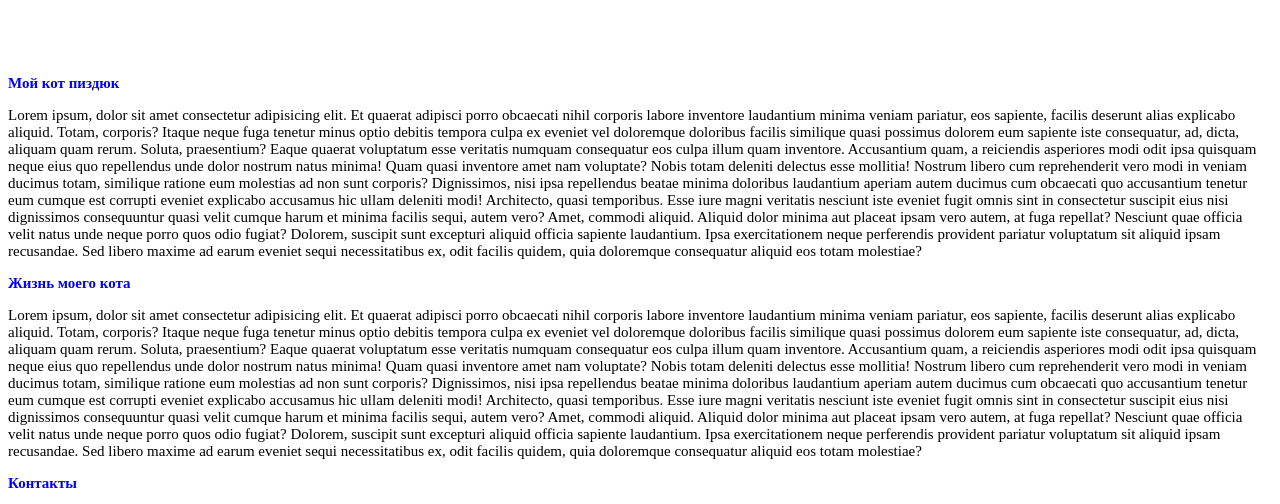
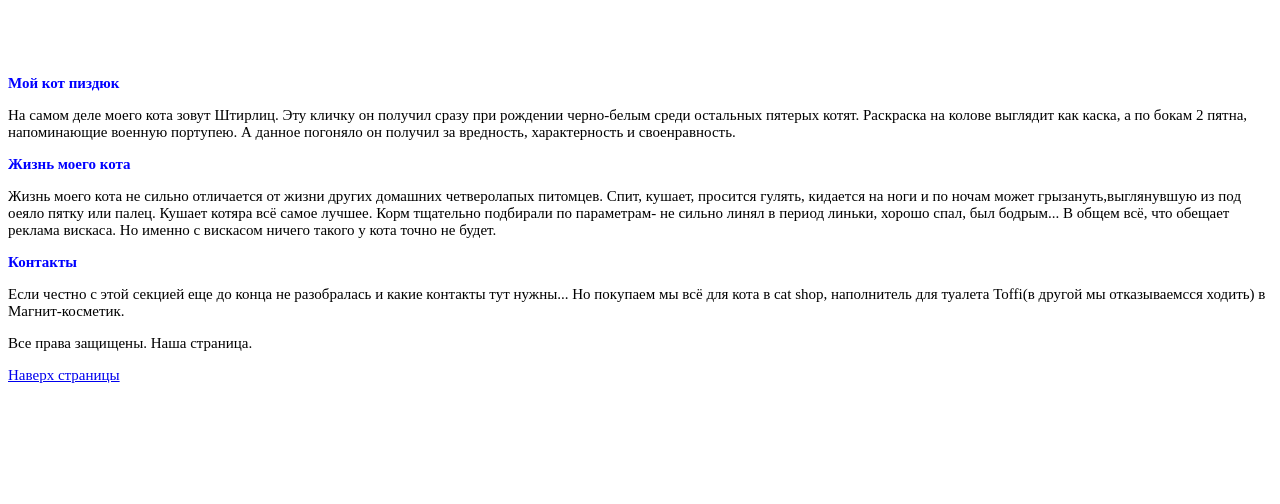
Before and after one commit to Kulichek/WebBasic, a plain HTML site: page index.html in a window 1280 px wide. Shown: the part 235-739 px from the top of the page. Drawn offline with Linux system fonts and the light colour scheme; a web font is replaced by a local one.

Commit message:
мой кот пиздюк

```diff
--- a/index.html
+++ b/index.html
@@ -20,37 +20,22 @@
     <main>
         <section>
             <h2 id="about">Мой кот пиздюк</h2>
-            <p>Lorem ipsum, dolor sit amet consectetur adipisicing elit. Et quaerat adipisci porro obcaecati nihil corporis labore inventore laudantium minima veniam pariatur, eos sapiente, facilis deserunt alias explicabo aliquid. Totam, corporis?
-            Itaque neque fuga tenetur minus optio debitis tempora culpa ex eveniet vel doloremque doloribus facilis similique quasi possimus dolorem eum sapiente iste consequatur, ad, dicta, aliquam quam rerum. Soluta, praesentium?
-            Eaque quaerat voluptatum esse veritatis numquam consequatur eos culpa illum quam inventore. Accusantium quam, a reiciendis asperiores modi odit ipsa quisquam neque eius quo repellendus unde dolor nostrum natus minima!
-            Quam quasi inventore amet nam voluptate? Nobis totam deleniti delectus esse mollitia! Nostrum libero cum reprehenderit vero modi in veniam ducimus totam, similique ratione eum molestias ad non sunt corporis?
-            Dignissimos, nisi ipsa repellendus beatae minima doloribus laudantium aperiam autem ducimus cum obcaecati quo accusantium tenetur eum cumque est corrupti eveniet explicabo accusamus hic ullam deleniti modi! Architecto, quasi temporibus.
-            Esse iure magni veritatis nesciunt iste eveniet fugit omnis sint in consectetur suscipit eius nisi dignissimos consequuntur quasi velit cumque harum et minima facilis sequi, autem vero? Amet, commodi aliquid.
-            Aliquid dolor minima aut placeat ipsam vero autem, at fuga repellat? Nesciunt quae officia velit natus unde neque porro quos odio fugiat? Dolorem, suscipit sunt excepturi aliquid officia sapiente laudantium.
-            Ipsa exercitationem neque perferendis provident pariatur voluptatum sit aliquid ipsam recusandae. Sed libero maxime ad earum eveniet sequi necessitatibus ex, odit facilis quidem, quia doloremque consequatur aliquid eos totam molestiae?</p>
+            <p>На самом деле моего кота зовут Штирлиц. Эту кличку он получил сразу при рождении черно-белым среди остальных
+                пятерых котят. Раскраска на колове выглядит как каска, а по бокам 2 пятна, напоминающие военную портупею.
+                А данное погоняло он получил за вредность, характерность и своенравность.
+            </p>
 
         </section>
         <section class="">
             <h2 id="live">Жизнь моего кота</h2>
-            <p>Lorem ipsum, dolor sit amet consectetur adipisicing elit. Et quaerat adipisci porro obcaecati nihil corporis labore inventore laudantium minima veniam pariatur, eos sapiente, facilis deserunt alias explicabo aliquid. Totam, corporis?
-            Itaque neque fuga tenetur minus optio debitis tempora culpa ex eveniet vel doloremque doloribus facilis similique quasi possimus dolorem eum sapiente iste consequatur, ad, dicta, aliquam quam rerum. Soluta, praesentium?
-            Eaque quaerat voluptatum esse veritatis numquam consequatur eos culpa illum quam inventore. Accusantium quam, a reiciendis asperiores modi odit ipsa quisquam neque eius quo repellendus unde dolor nostrum natus minima!
-            Quam quasi inventore amet nam voluptate? Nobis totam deleniti delectus esse mollitia! Nostrum libero cum reprehenderit vero modi in veniam ducimus totam, similique ratione eum molestias ad non sunt corporis?
-            Dignissimos, nisi ipsa repellendus beatae minima doloribus laudantium aperiam autem ducimus cum obcaecati quo accusantium tenetur eum cumque est corrupti eveniet explicabo accusamus hic ullam deleniti modi! Architecto, quasi temporibus.
-            Esse iure magni veritatis nesciunt iste eveniet fugit omnis sint in consectetur suscipit eius nisi dignissimos consequuntur quasi velit cumque harum et minima facilis sequi, autem vero? Amet, commodi aliquid.
-            Aliquid dolor minima aut placeat ipsam vero autem, at fuga repellat? Nesciunt quae officia velit natus unde neque porro quos odio fugiat? Dolorem, suscipit sunt excepturi aliquid officia sapiente laudantium.
-            Ipsa exercitationem neque perferendis provident pariatur voluptatum sit aliquid ipsam recusandae. Sed libero maxime ad earum eveniet sequi necessitatibus ex, odit facilis quidem, quia doloremque consequatur aliquid eos totam molestiae?</p>
+            <p>Жизнь моего кота не сильно отличается от жизни других домашних четверолапых питомцев. Спит, кушает, просится гулять, кидается на ноги и по ночам может грызануть,выглянувшую из под оеяло пятку или палец.
+                Кушает котяра всё самое лучшее. Корм тщательно подбирали по параметрам- не сильно линял в период линьки, хорошо спал, был бодрым... В общем всё, что обещает реклама вискаса.
+                Но именно с вискасом ничего такого у кота точно не будет.
+            </p>
         </section>
         <section>
             <h2 id="contacts">Контакты</h2>
-            <p>Lorem ipsum, dolor sit amet consectetur adipisicing elit. Et quaerat adipisci porro obcaecati nihil corporis labore inventore laudantium minima veniam pariatur, eos sapiente, facilis deserunt alias explicabo aliquid. Totam, corporis?
-            Itaque neque fuga tenetur minus optio debitis tempora culpa ex eveniet vel doloremque doloribus facilis similique quasi possimus dolorem eum sapiente iste consequatur, ad, dicta, aliquam quam rerum. Soluta, praesentium?
-            Eaque quaerat voluptatum esse veritatis numquam consequatur eos culpa illum quam inventore. Accusantium quam, a reiciendis asperiores modi odit ipsa quisquam neque eius quo repellendus unde dolor nostrum natus minima!
-            Quam quasi inventore amet nam voluptate? Nobis totam deleniti delectus esse mollitia! Nostrum libero cum reprehenderit vero modi in veniam ducimus totam, similique ratione eum molestias ad non sunt corporis?
-            Dignissimos, nisi ipsa repellendus beatae minima doloribus laudantium aperiam autem ducimus cum obcaecati quo accusantium tenetur eum cumque est corrupti eveniet explicabo accusamus hic ullam deleniti modi! Architecto, quasi temporibus.
-            Esse iure magni veritatis nesciunt iste eveniet fugit omnis sint in consectetur suscipit eius nisi dignissimos consequuntur quasi velit cumque harum et minima facilis sequi, autem vero? Amet, commodi aliquid.
-            Aliquid dolor minima aut placeat ipsam vero autem, at fuga repellat? Nesciunt quae officia velit natus unde neque porro quos odio fugiat? Dolorem, suscipit sunt excepturi aliquid officia sapiente laudantium.
-            Ipsa exercitationem neque perferendis provident pariatur voluptatum sit aliquid ipsam recusandae. Sed libero maxime ad earum eveniet sequi necessitatibus ex, odit facilis quidem, quia doloremque consequatur aliquid eos totam molestiae?</p>
+            <p>Если честно с этой секцией еще до конца не разобралась и какие контакты тут нужны... Но покупаем мы всё для кота в cat shop, наполнитель для туалета Toffi(в другой мы отказываемсся ходить) в Магнит-косметик.</p>
         </section>
 
     </main>
```
